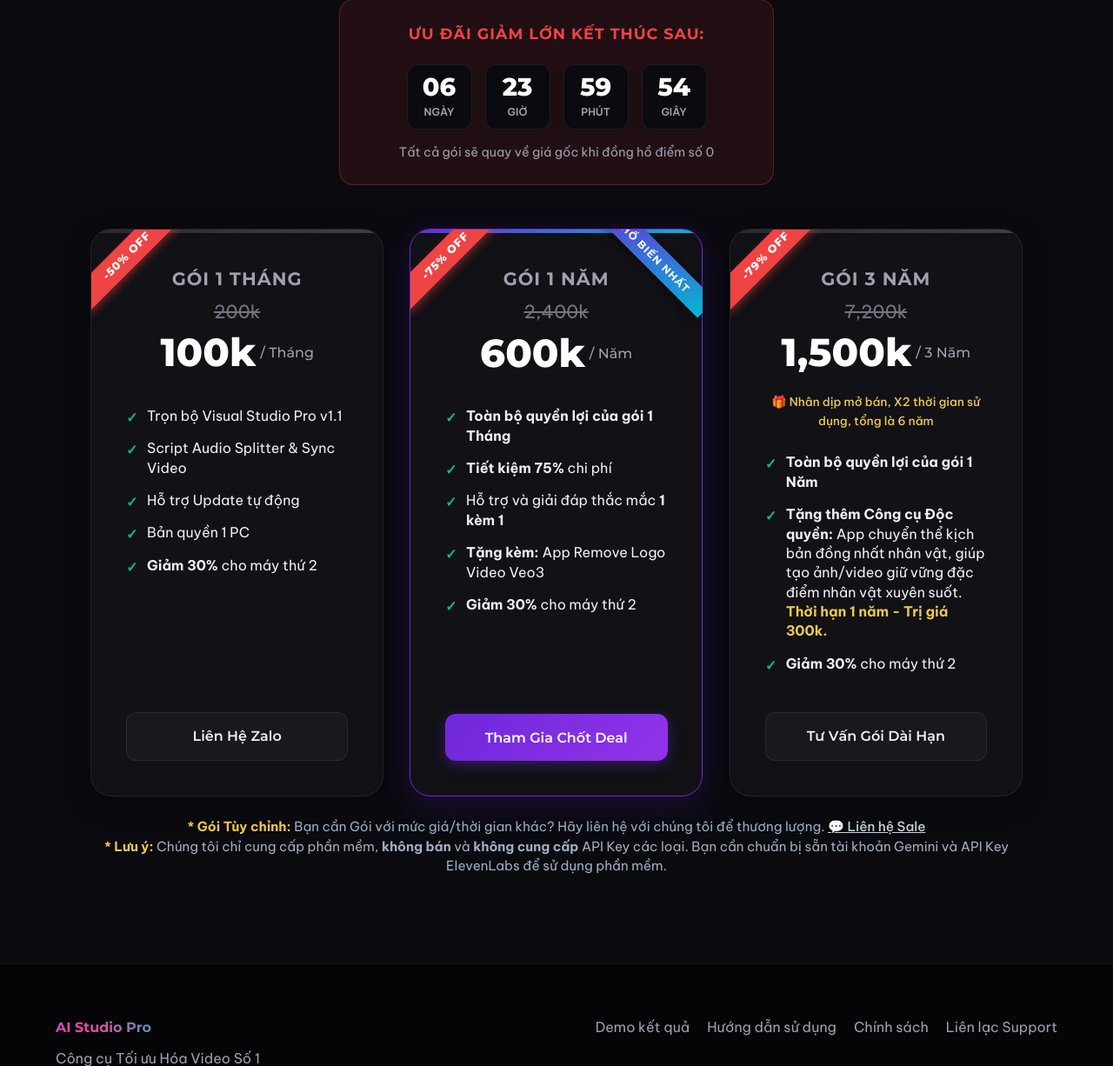
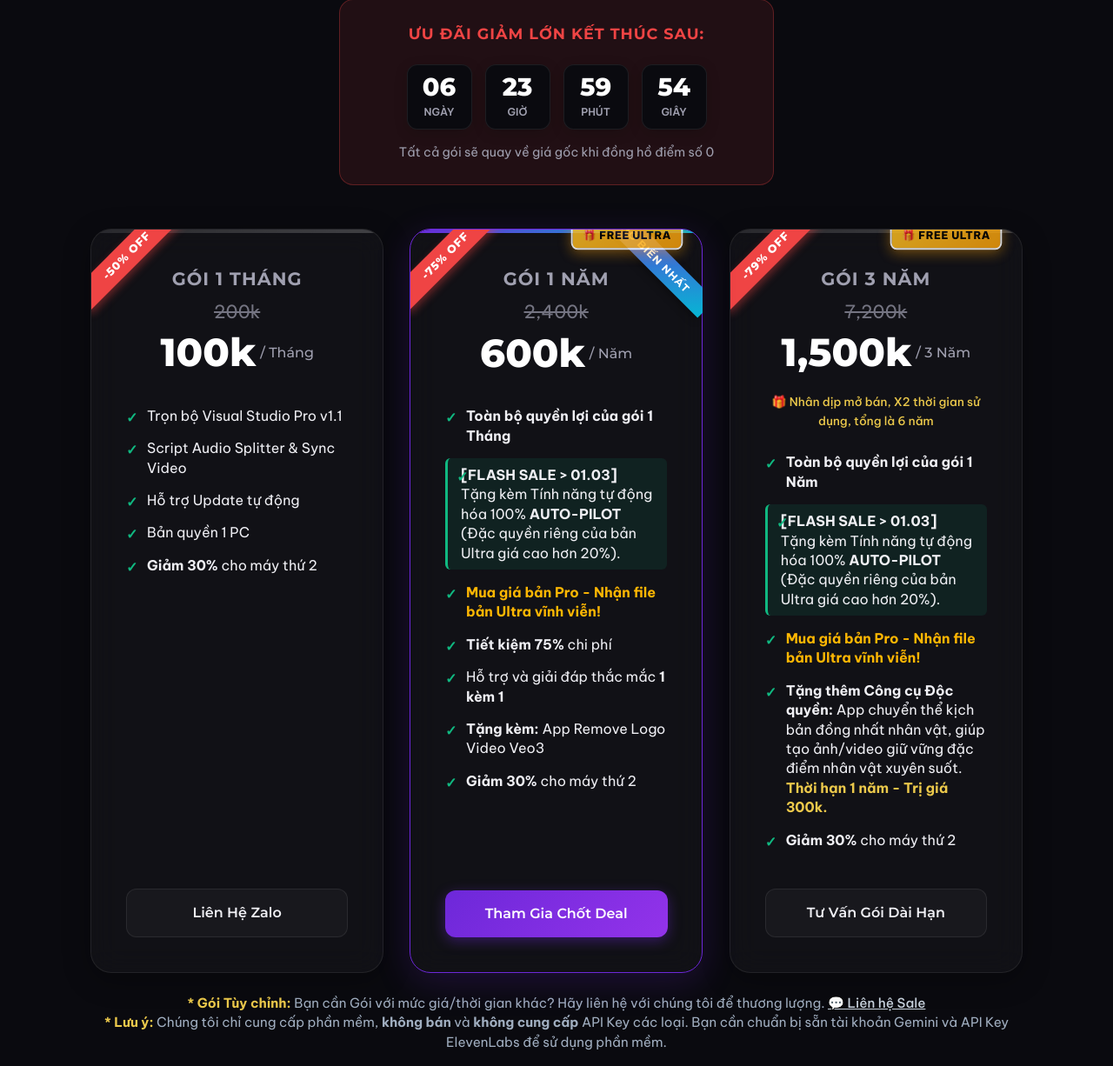
Before and after one commit to thuanndbxvp/ai86tool, a PHP site: page / in a window 1280 px wide; the page is wider, and only the part inside the window is pictured. Shown: the part 2777-4003 px from the top of that part at 87% size. Run offline with PHP 8.4, Linux system fonts and the light colour scheme.

Commit message:
Add Auto-Pilot Flash Sale badges and UI to pricing

```diff
--- a/index.html
+++ b/index.html
@@ -224,6 +224,7 @@
                 <div class="pricing-card glass-panel featured reveal delay-2">
                     <div class="badge-popular font-heading">Phổ Biến Nhất</div>
                     <div class="badge-discount font-heading">-75% OFF</div>
+                    <div class="badge-free-ultra blink">🎁 FREE ULTRA</div>
                     <div class="pricing-header">
                         <h3 class="font-heading">Gói 1 Năm</h3>
                         <div class="price-old font-body">2,400k</div>
@@ -233,6 +234,13 @@
                         <ul>
                             <li><span class="icon-check">✓</span> <strong>Toàn bộ quyền lợi của gói 1 Tháng</strong>
                             </li>
+                            <li
+                                style="background: rgba(16, 185, 129, 0.1); padding: 8px 15px; border-radius: 6px; border-left: 3px solid #10b981;">
+                                <span class="icon-check" style="top: 10px; left: 10px;">✓</span> <strong>[FLASH SALE >
+                                    01.03]</strong> Tặng kèm Tính năng tự động hóa 100% <strong>AUTO-PILOT</strong> (Đặc
+                                quyền riêng của bản Ultra giá cao hơn 20%).</li>
+                            <li style="color: #ffb703; font-weight: bold;"><span class="icon-check">✓</span> Mua giá bản
+                                Pro - Nhận file bản Ultra vĩnh viễn!</li>
                             <li><span class="icon-check">✓</span> <strong>Tiết kiệm 75%</strong> chi phí</li>
                             <li><span class="icon-check">✓</span> Hỗ trợ và giải đáp thắc mắc <strong>1 kèm 1</strong>
                             </li>
@@ -248,6 +256,7 @@
                 <!-- 3 Years Plan -->
                 <div class="pricing-card glass-panel reveal delay-3">
                     <div class="badge-discount font-heading">-79% OFF</div>
+                    <div class="badge-free-ultra blink">🎁 FREE ULTRA</div>
                     <div class="pricing-header">
                         <h3 class="font-heading">Gói 3 Năm</h3>
                         <div class="price-old font-body">7,200k</div>
@@ -258,6 +267,13 @@
                     <div class="pricing-body font-body">
                         <ul>
                             <li><span class="icon-check">✓</span> <strong>Toàn bộ quyền lợi của gói 1 Năm</strong></li>
+                            <li
+                                style="background: rgba(16, 185, 129, 0.1); padding: 8px 15px; border-radius: 6px; border-left: 3px solid #10b981;">
+                                <span class="icon-check" style="top: 10px; left: 10px;">✓</span> <strong>[FLASH SALE >
+                                    01.03]</strong> Tặng kèm Tính năng tự động hóa 100% <strong>AUTO-PILOT</strong> (Đặc
+                                quyền riêng của bản Ultra giá cao hơn 20%).</li>
+                            <li style="color: #ffb703; font-weight: bold;"><span class="icon-check">✓</span> Mua giá bản
+                                Pro - Nhận file bản Ultra vĩnh viễn!</li>
                             <li><span class="icon-check">✓</span> <strong>Tặng thêm Công cụ Độc quyền:</strong> App
                                 chuyển thể kịch bản đồng nhất nhân vật, giúp
                                 tạo ảnh/video giữ vững đặc điểm nhân vật xuyên suốt. <br><strong
--- a/styles.css
+++ b/styles.css
@@ -702,6 +702,31 @@ body {
     z-index: 5;
 }
 
+.badge-free-ultra {
+    position: absolute;
+    top: -12px;
+    right: 20px;
+    background: linear-gradient(135deg, #fbbf24, #f59e0b);
+    color: #000;
+    padding: 6px 12px;
+    font-size: 0.8rem;
+    font-weight: 800;
+    border-radius: 8px;
+    text-transform: uppercase;
+    letter-spacing: 0.5px;
+    box-shadow: 0 4px 15px rgba(245, 158, 11, 0.5);
+    z-index: 6;
+    border: 2px solid #fff;
+}
+
+.blink {
+    animation: blinker 1.5s linear infinite;
+}
+
+@keyframes blinker {
+    50% { opacity: 0.8; transform: scale(0.95); }
+}
+
 .pricing-header {
     text-align: center;
     margin-bottom: 25px;
```
